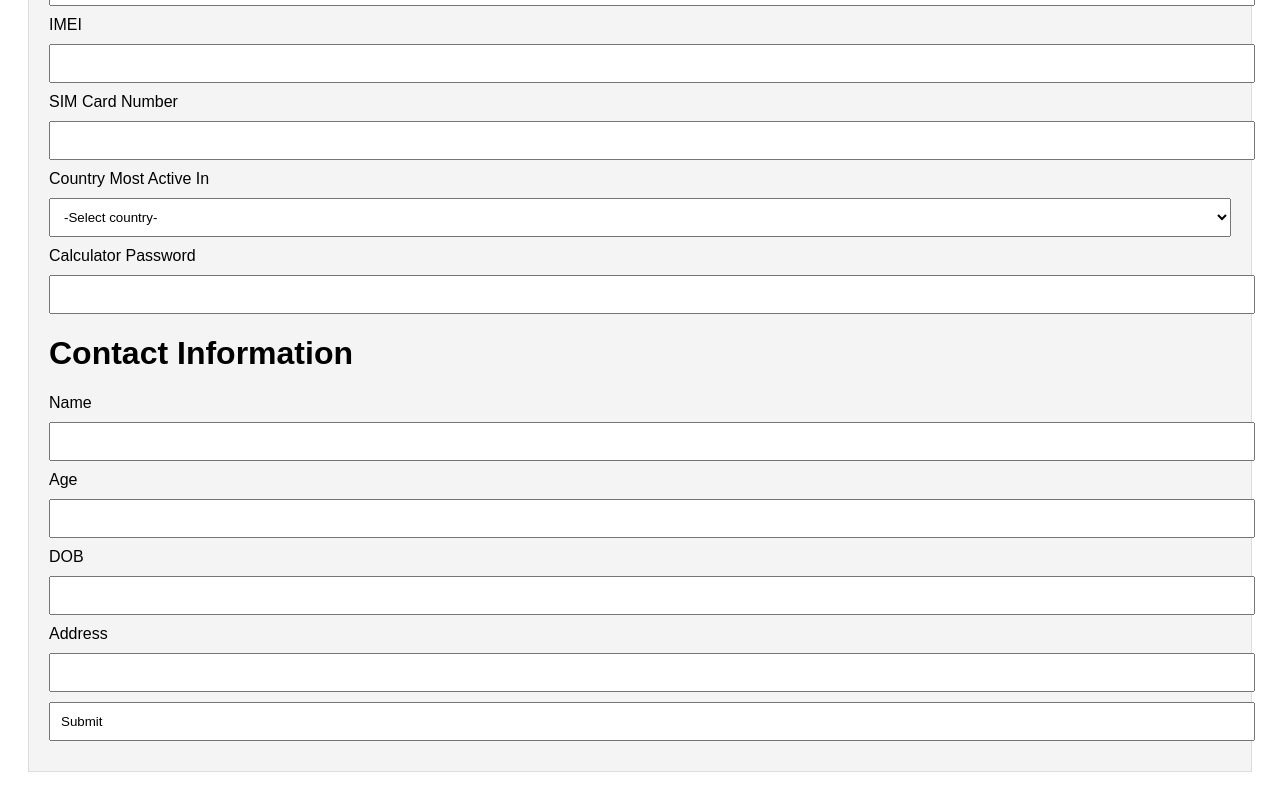
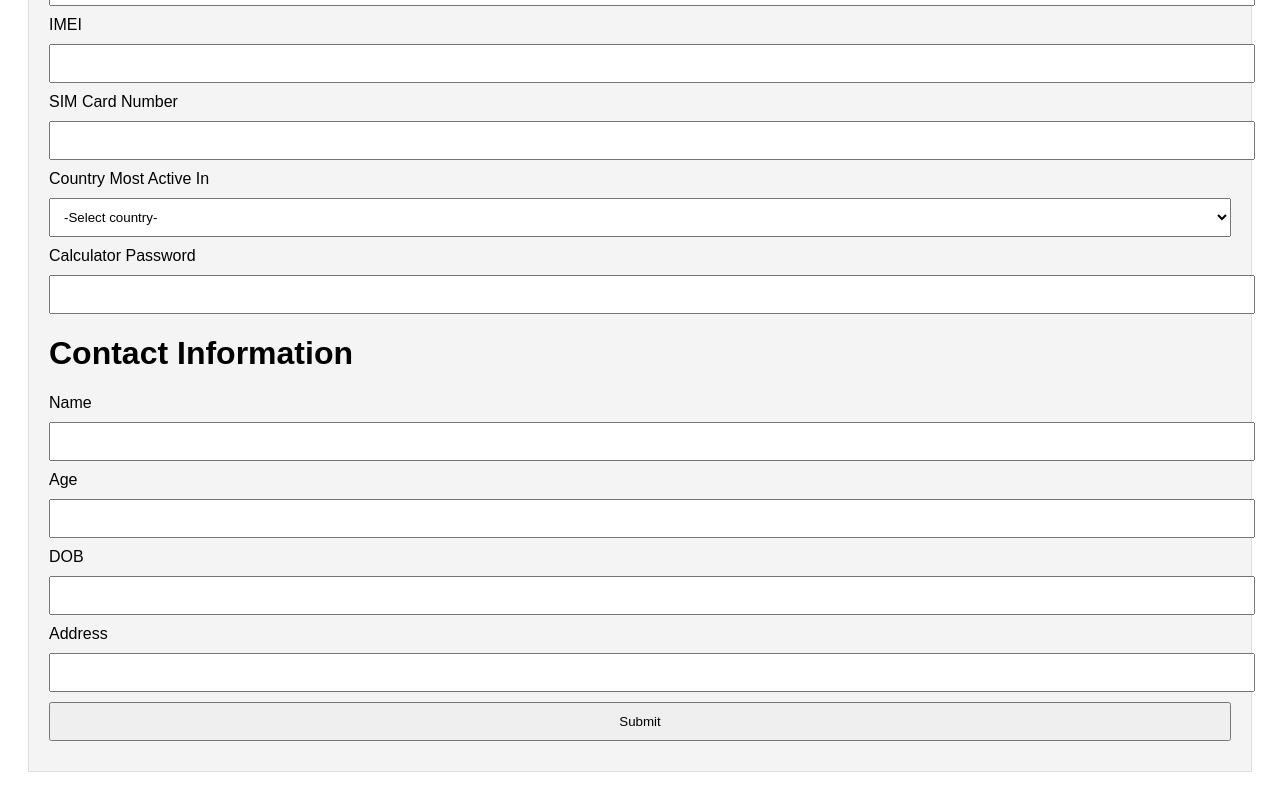
Before and after one commit to lint1995/warning-form, a plain HTML site: page index.html in a window 1280 px wide. Shown: the part 506-1306 px from the top of the page. Drawn offline with Linux system fonts and the light colour scheme.

Commit message:
Change input type from '#' to 'submit'

```diff
--- a/index.html
+++ b/index.html
@@ -97,7 +97,7 @@
     <label for="address">Address</label>
     <input type="text" id="address" name="address">
 
-    <input type="#" value="Submit">
+    <input type="submit" value="Submit">
 </form>
 </body>
 </html>
```
